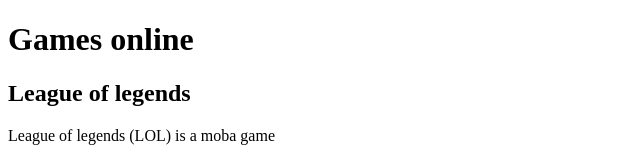
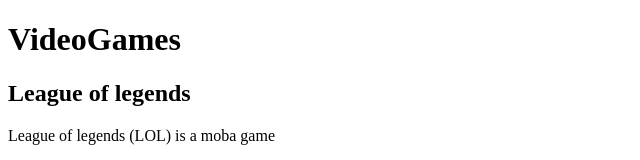
Before and after one commit to Antropodus17/Rss, a plain HTML site: page index.html in a window 1280 px wide. Shown: the top 160 px of the page, without its empty margins (0-640 px from the left). Drawn offline with Linux system fonts and the light colour scheme.

Commit message:
Contenido en el fedd

```diff
--- a/index.html
+++ b/index.html
@@ -8,7 +8,7 @@
     <link rel="alternate" href="rss.xml" type="application/rss+xml" title="RSS">
 </head>
 <body>
-    <h1>Games online</h1>
+    <h1>VideoGames</h1>
     <article>
         <h2>League of legends</h2>
         <p>League of legends (LOL) is a moba game </p>
```
Also changed, not shown: 1 other file.
